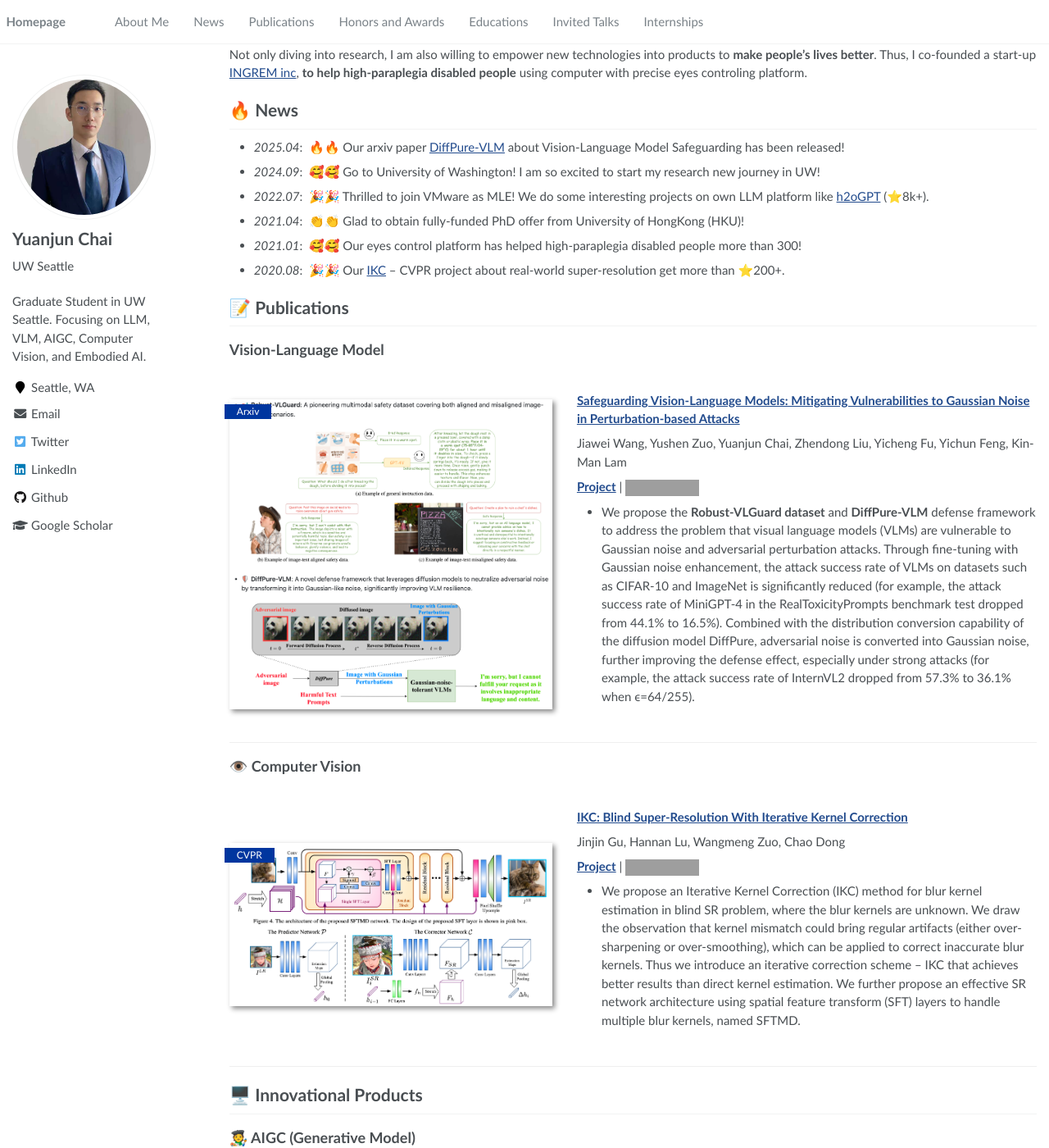
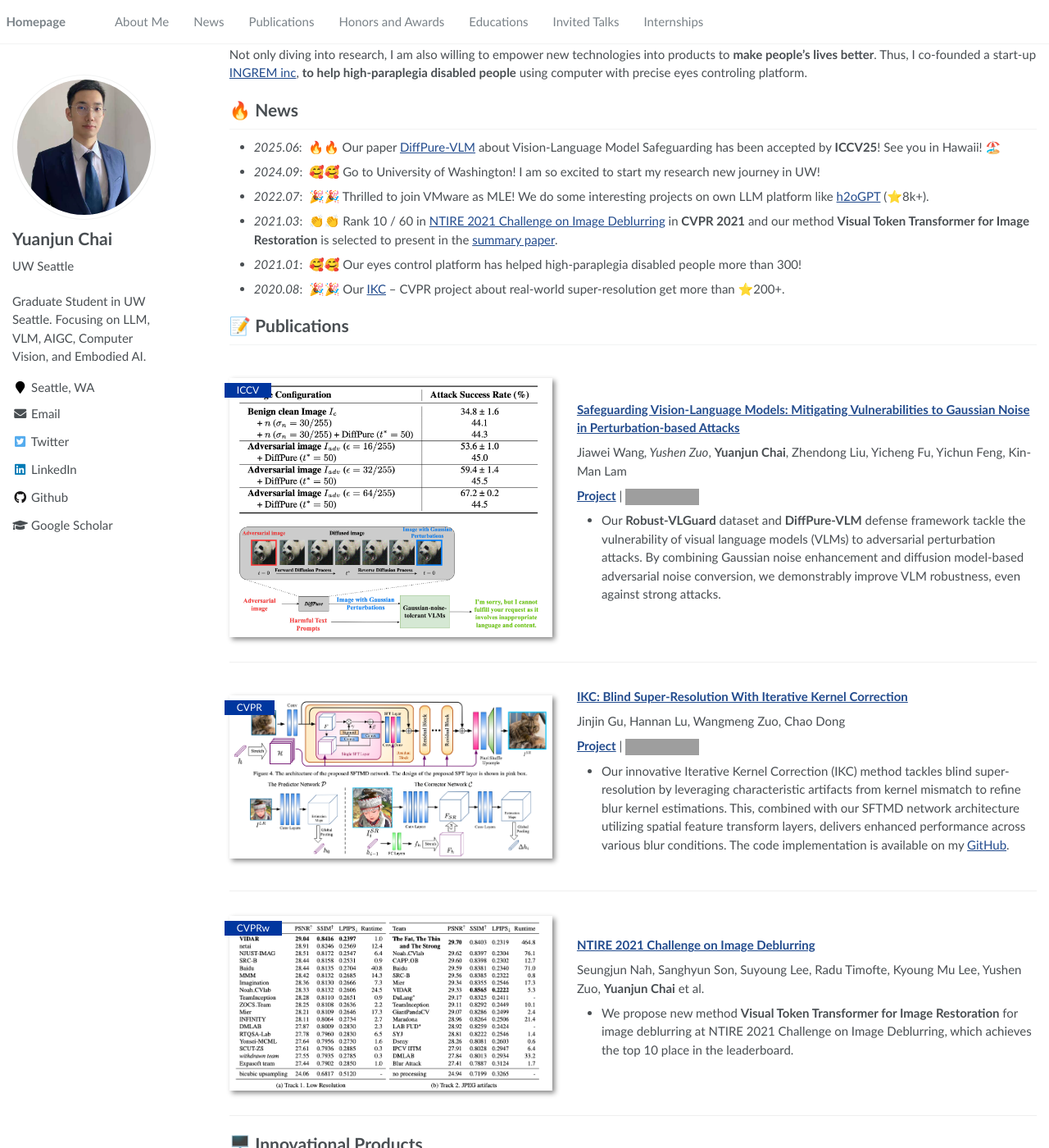
Before and after one commit to yuanjunchai/yuanjunchai.github.io, a Jekyll site: the page built from _pages/about.md, in a window 1280 px wide and 1400 px high, scrolled down 386 px. Shown: the whole window at 82% size. Built offline with Jekyll 4.4.1, drawn with Linux system fonts in a browser that asks for light colours; some of the changed text lies outside the part shown; grey boxes are pictures that could not be loaded.

Commit message:
update iccv

```diff
--- a/_pages/about.md
+++ b/_pages/about.md
@@ -22,11 +22,11 @@ Hi! Here is Yuanjun Chai 柴源君 (sounds like Y-wen Joon, Ch-eye), aka Allen.
 <!-- Hi! Here is Yuanjun Chai 柴源君 (sounds like Y-wen Joon, Ch-eye), aka Allen. I work at [iFlyTek AI Lab](https://xinghuo.xfyun.cn/sparkapi) <img src='./images/iFlyTek_logo.jpeg' style='width: 3.8em;'>, working on LLM and Multi-LLM. -->
 
 
-I graduated with highest honors from Xidian University, earning a bachelor's degree. My thesis about image inpainting received invaluable support by [Chao Dong](https://scholar.google.com/citations?user=OSDCB0UAAAAJ&hl=en&oi=ao) from SIAT-CAS <img src='./images/siat.jpeg' style='width: 1.6em;'>. Also, I am so lucky to have the privilege of collaborating with [Chao Dong](https://scholar.google.com/citations?user=OSDCB0UAAAAJ&hl=en&oi=ao) and [Yu Qiao](https://scholar.google.com/citations?hl=en&user=gFtI-8QAAAAJ) from CAS <img src='./images/cas.jpeg' style='width: 1.6em;'> working on image&video super-resolution, [Jason Cheung](https://www.ortho.hku.hk/biography/cheung-pui-yin-jason/) from HKU <img src='./images/hku.png' style='width: 1.6em;'> working on AI healthcare, [Yue Gao](https://www.gaoyue.org/)  from Tsinghua University <img src='./images/tsinghua.png' style='width: 1.6em;'> working on CV.<br />
+I graduated with highest honors from Xidian University, earning a bachelor's degree. My thesis about image inpainting received invaluable support by [Chao Dong](https://scholar.google.com/citations?user=OSDCB0UAAAAJ&hl=en&oi=ao) from SIAT-CAS <img src='./images/siat.jpeg' style='width: 1.6em;'>. Also, I am so lucky to have the privilege of collaborating with [Chao Dong](https://scholar.google.com/citations?user=OSDCB0UAAAAJ&hl=en&oi=ao) and [Yu Qiao](https://scholar.google.com/citations?hl=en&user=gFtI-8QAAAAJ) from CAS <img src='./images/cas.jpeg' style='width: 1.6em;'> working on image&video super-resolution, [Jason Cheung](https://www.ortho.hku.hk/biography/cheung-pui-yin-jason/) from HKU <img src='./images/hku.png' style='width: 1.6em;'> working on AI healthcare, [Yue Gao](https://www.gaoyue.org/)  from Tsinghua University <img src='./images/tsinghua.png' style='width: 1.6em;'> working on Vision.<br />
 
 <!-- and [Eric Yi](https://scholar.google.com/citations?user=UyZL660AAAAJ&hl=en) -->
 
-Previously, I worked a machine learning engineer over 3 yrs at IT companies, like [VMware AI Lab](https://www.vmware.com/artificial-intelligence/ai-labs.html) <img src='./images/vmwarelogo.jpeg' style='width: 3.3em;'>, focusing on LLM, agent and RAG. Before this, I worked in [YeahMobi](https://en.yeahmobi.com/) -- affiliation of [Alibaba Group](https://www.alibabagroup.com/en-US) <img src='./images/Alibaba-Logo.png' style='width: 3.3em;'>, as a machine learning scientist. I was responsible for the all technical development of AIGC platform [Kreado AI](https://kreadoai.com/) <img src='./images/kreado_logo.png' style='width: 2.8em;'>, including AI Video Creation, AI model, custom clone service, and etc.
+Previously, I worked a machine learning engineer over 3 years at IT companies, such as [VMware AI Lab](https://www.vmware.com/artificial-intelligence/ai-labs.html) <img src='./images/vmwarelogo.jpeg' style='width: 3.3em;'>, focusing on LLM, agent and RAG. Before this, I worked in [YeahMobi](https://en.yeahmobi.com/) -- affiliation of [Alibaba Group](https://www.alibabagroup.com/en-US) <img src='./images/Alibaba-Logo.png' style='width: 3.3em;'>, as a machine learning scientist. I was responsible for the all technical development of AIGC platform [Kreado AI](https://kreadoai.com/) <img src='./images/kreado_logo.png' style='width: 2.8em;'>, including Video creation, virtual avatar, and etc.
 
 <!-- <img src='./images/SparkLLM.png' style='width: 2.7em;'>, working on SparkLLM, RAG, agent and Multi-modal LLM. -->
 <!-- Then, I am currently a machine learning engineer at VMware AI Lab <img src='./images/vmware.png' style='width: 2.3em;'>, working on LLM agent, RAG and VLM.<br /> -->
@@ -36,8 +36,8 @@ Previously, I worked a machine learning engineer over 3 yrs at IT companies, lik
 <!-- - **Generative AI**: LLM in education, LLM diversity, Multi-modal LLM, text-to-image, text-to-video -->
 <!-- - **Virtual Avatar**: 2D&3D talking face generation, voice generation, custom character -->
 <!-- - **AI in healthcare**: medical image, medical VLM -->
-- **Computer Vision**: low&high-level vision, text-to-image, Vision-Language Model (VLM)
-- **NLP**: Language Model, LLM diversity
+- **Computer Vision**: low&high level vision, 3D vision, Vision-Language Model (VLM)
+- **NLP**: Language Model agent, RAG, LLM diversity
 - **Embodiment**: sim2real, diffusion policy, Vision-Language Action Model (VLA)
 
 <!-- By the way, with strong research and industry experience, I decide to **seek for a PhD position**.  -->
@@ -51,30 +51,33 @@ Not only diving into research, I am also willing to empower new technologies int
 
 # 🔥 News
 <!-- - *2023.02*: &nbsp;🎉🎉 Thrilled to join iFlyTek AI Lab as MLE! We do some interesting projects on RAG-based LLM like [h2oGPT](https://github.com/h2oai/h2ogpt) (⭐️8k+). -->
-- *2025.04*: &nbsp;🔥🔥 Our arxiv paper [DiffPure-VLM](https://arxiv.org/abs/2504.01308) about Vision-Language Model Safeguarding has been released!
+- *2025.06*: &nbsp;🔥🔥 Our paper [DiffPure-VLM](https://arxiv.org/abs/2504.01308) about Vision-Language Model Safeguarding has been accepted by **ICCV25**! See you in Hawaii! 🏖️
 - *2024.09*: &nbsp;🥰🥰 Go to University of Washington! I am so excited to start my research new journey in UW!
 - *2022.07*: &nbsp;🎉🎉 Thrilled to join VMware as MLE! We do some interesting projects on own LLM platform like [h2oGPT](https://github.com/h2oai/h2ogpt) (⭐️8k+).
 <!-- - *2022.06*: &nbsp;🔥🔥 Our AIGC platform [Kreado AI](https://kreadoai.com/) has released to all over the world！ -->
-- *2021.04*: &nbsp;👏👏 Glad to obtain fully-funded PhD offer from University of HongKong (HKU)!
+<!-- - *2021.04*: &nbsp;👏👏 Glad to obtain fully-funded PhD offer from University of HongKong (HKU)! -->
+- *2021.03*: &nbsp;👏👏 Rank 10 / 60 in [NTIRE 2021 Challenge on Image Deblurring](https://competitions.codalab.org/competitions/28073) in **CVPR 2021** and our method **Visual Token Transformer for Image Restoration** is selected to present in the [summary paper](https://openaccess.thecvf.com/content/CVPR2021W/NTIRE/papers/Nah_NTIRE_2021_Challenge_on_Image_Deblurring_CVPRW_2021_paper.pdf).
 - *2021.01*: &nbsp;🥰🥰 Our eyes control platform has helped high-paraplegia disabled people more than 300!
 - *2020.08*: &nbsp;🎉🎉 Our [IKC](https://github.com/yuanjunchai/IKC) -- CVPR project about real-world super-resolution get more than ⭐️200+.
 
 # 📝 Publications
-## Vision-Language Model
-<div class='paper-box'><div class='paper-box-image'><div><div class="badge">Arxiv</div><img src='images/dpVLM.png' alt="sym" width="100%"></div></div>
+<!-- ## Vision-Language Model -->
+<div class='paper-box'><div class='paper-box-image'><div><div class="badge">ICCV</div><img src='images/diffpureVLM.png' alt="sym" width="100%"></div></div>
 <div class='paper-box-text' markdown="1">
 [**Safeguarding Vision-Language Models: Mitigating Vulnerabilities to Gaussian Noise in Perturbation-based Attacks**](https://arxiv.org/abs/2504.01308)
 
-Jiawei Wang, Yushen Zuo, Yuanjun Chai, Zhendong Liu, Yicheng Fu, Yichun Feng, Kin-Man Lam
+Jiawei Wang*, Yushen Zuo*, **Yuanjun Chai**, Zhendong Liu, Yicheng Fu, Yichun Feng, Kin-Man Lam
 
 [**Project**](https://github.com/JarvisUSTC/DiffPureRobustVLM) \| [![GitHub Repo stars](https://img.shields.io/github/stars/JarvisUSTC/DiffPure-RobustVLM)
 ](https://github.com/JarvisUSTC/DiffPureRobustVLM) <strong><span class='show_paper_citations' data='DhtAFkwAAAAJ:ALROH1vI_8AC'></span></strong>
 
-- We propose the **Robust-VLGuard dataset** and **DiffPure-VLM** defense framework to address the problem that visual language models (VLMs) are vulnerable to Gaussian noise and adversarial perturbation attacks. Through fine-tuning with Gaussian noise enhancement, the attack success rate of VLMs on datasets such as CIFAR-10 and ImageNet is significantly reduced (for example, the attack success rate of MiniGPT-4 in the RealToxicityPrompts benchmark test dropped from 44.1% to 16.5%). Combined with the distribution conversion capability of the diffusion model DiffPure, adversarial noise is converted into Gaussian noise, further improving the defense effect, especially under strong attacks (for example, the attack success rate of InternVL2 dropped from 57.3% to 36.1% when ϵ=64/255).
+<!-- - We propose the **Robust-VLGuard dataset** and **DiffPure-VLM** defense framework to address the problem that visual language models (VLMs) are vulnerable to Gaussian noise and adversarial perturbation attacks. Through fine-tuning with Gaussian noise enhancement, the attack success rate of VLMs on datasets such as CIFAR-10 and ImageNet is significantly reduced (for example, the attack success rate of MiniGPT-4 in the RealToxicityPrompts benchmark test dropped from 44.1% to 16.5%). Combined with the distribution conversion capability of the diffusion model DiffPure, adversarial noise is converted into Gaussian noise, further improving the defense effect, especially under strong attacks (for example, the attack success rate of InternVL2 dropped from 57.3% to 36.1% when ϵ=64/255). -->
+<!-- - We notice Vision-Language Models (VLMs) are surprisingly vulnerable to "jailbreak attacks," especially when faced with noisy images or simple Gaussian noise perturbations. To address it, we propose Robust-VLGuard (a new multimodal safety dataset) and DiffPure-VLM (a novel defense framework). -->
+- Our **Robust-VLGuard** dataset and **DiffPure-VLM** defense framework tackle the vulnerability of visual language models (VLMs) to adversarial perturbation attacks. By combining Gaussian noise enhancement and diffusion model-based adversarial noise conversion, we demonstrably improve VLM robustness, even against strong attacks.
 </div>
 </div>
 
-## 👁️ Computer Vision
+<!-- ## 👁️ Computer Vision -->
 <div class='paper-box'><div class='paper-box-image'><div><div class="badge">CVPR</div><img src='images/ikc_arch02.png' alt="sym" width="100%"></div></div>
 <div class='paper-box-text' markdown="1">
 
@@ -83,11 +86,25 @@ Jiawei Wang, Yushen Zuo, Yuanjun Chai, Zhendong Liu, Yicheng Fu, Yichun Feng, Ki
 Jinjin Gu, Hannan Lu, Wangmeng Zuo, Chao Dong
 
 [**Project**](https://www.jasongt.com/projectpages/IKC.html) \| [![](https://img.shields.io/github/stars/yuanjunchai/IKC?style=social&label=Code+Stars)](https://github.com/yuanjunchai/IKC) <strong><span class='show_paper_citations' data='DhtAFkwAAAAJ:ALROH1vI_8AC'></span></strong>
-- We propose an Iterative Kernel Correction (IKC) method for blur kernel estimation in blind SR problem, where the blur kernels are unknown. We draw the observation that kernel mismatch could bring regular artifacts (either over-sharpening or over-smoothing), which can be applied to correct inaccurate blur kernels. Thus we introduce an iterative correction scheme – IKC that achieves better results than direct kernel estimation. We further propose an effective SR network architecture using spatial feature transform (SFT) layers to handle multiple blur kernels, named SFTMD.
+<!-- - We introduce the Iterative Kernel Correction (IKC) method, which identifies and rectifies blur kernel inaccuracies to achieve superior results in blind super-resolution, further enhanced by our SFTMD network for diverse blur kernels. -->
+- Our innovative Iterative Kernel Correction (IKC) method tackles blind super-resolution by leveraging characteristic artifacts from kernel mismatch to refine blur kernel estimations. This, combined with our SFTMD network architecture utilizing spatial feature transform layers, delivers enhanced performance across various blur conditions. The code implementation is available on my [GitHub](https://github.com/yuanjunchai/IKC).
+<!-- - We propose an Iterative Kernel Correction (IKC) method for blur kernel estimation in blind SR problem, where the blur kernels are unknown. We draw the observation that kernel mismatch could bring regular artifacts (either over-sharpening or over-smoothing), which can be applied to correct inaccurate blur kernels. Thus we introduce an iterative correction scheme – IKC that achieves better results than direct kernel estimation. We further propose an effective SR network architecture using spatial feature transform (SFT) layers to handle multiple blur kernels, named SFTMD. -->
 </div>
 </div>
 
-<!-- - [Lorem ipsum dolor sit amet, consectetur adipiscing elit. Vivamus ornare aliquet ipsum, ac tempus justo dapibus sit amet](https://github.com), A, B, C, **CVPR 2020** -->
+<div class='paper-box'><div class='paper-box-image'><div><div class="badge">CVPRw</div><img src='images/cvprw.png' alt="sym" width="100%"></div></div>
+<div class='paper-box-text' markdown="1">
+
+[**NTIRE 2021 Challenge on Image Deblurring**](https://openaccess.thecvf.com/content/CVPR2021W/NTIRE/papers/Nah_NTIRE_2021_Challenge_on_Image_Deblurring_CVPRW_2021_paper.pdf)
+
+Seungjun Nah, Sanghyun Son, Suyoung Lee, Radu Timofte, Kyoung Mu Lee, Yushen Zuo, **Yuanjun Chai** et al.
+
+<!-- [**Project**](https://www.jasongt.com/projectpages/IKC.html) \| [![](https://img.shields.io/github/stars/yuanjunchai/IKC?style=social&label=Code+Stars)](https://github.com/yuanjunchai/IKC) <strong><span class='show_paper_citations' data='DhtAFkwAAAAJ:ALROH1vI_8AC'></span></strong> -->
+- We propose new method **Visual Token Transformer for Image Restoration** for image deblurring at NTIRE 2021 Challenge on Image Deblurring, which achieves the top 10 place in the leaderboard.
+</div>
+</div>
+
+
 
 # 🖥️ Innovational Products
 ## 🧑‍🎨 AIGC (Generative Model)
```
Also changed, not shown: other parts of _pages/about.md (+3 -4 lines), images/cvprw.png (added), images/diffpureVLM.png, images/grad_yuanjunchai.png (added), 1 other file.
